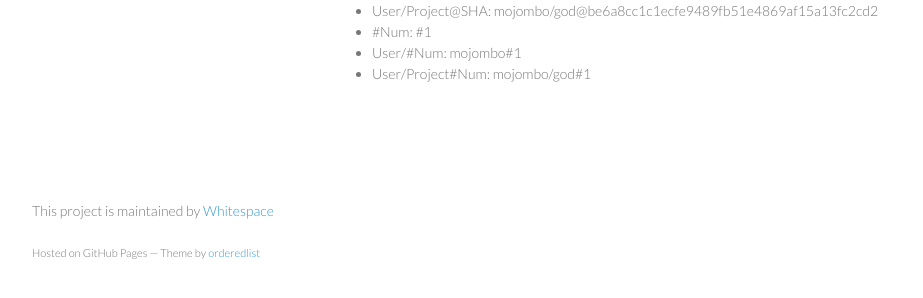
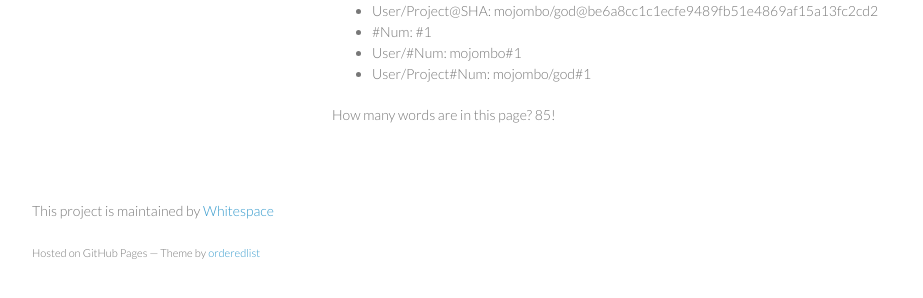
Before and after one commit to tutorials/tutorials.github.com, a Jekyll site: the page built from test.md, in a window 1280 px wide. Shown: the part 568-866 px from the top of the page, without its empty margins (178-1101 px from the left). Built offline with Jekyll 4.4.1, drawn with Linux system fonts in a browser that asks for light colours.

Commit message:
Testing liquid

```diff
--- a/test.md
+++ b/test.md
@@ -4,7 +4,7 @@ title: Test
 ---
 
 Hello, World!
-====
+=============
 
 This is a test of _markdown_ **support**
 
@@ -32,3 +32,5 @@ Here's a test of GFM:
 * \#Num: #1
 * User/#Num: mojombo#1
 * User/Project#Num: mojombo/god#1
+
+How many words are in this page?  {{ page.content | number_of_words }}!
```
